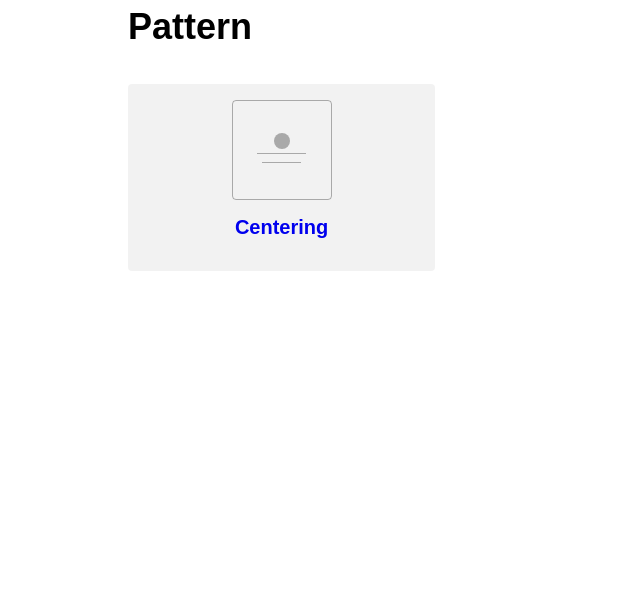
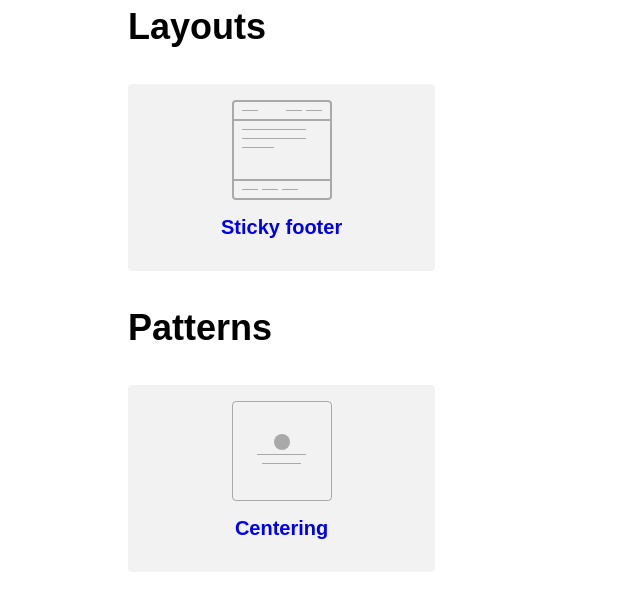
Before and after one commit to phuocng/csslayout, a React (Vite) app: page / in a window 1280 px wide. Shown: the top 610 px of the page, without its empty margins (0-640 px from the left). Built offline with nearby package versions, Linux system fonts and the light colour scheme; a small style sheet from the web is missing.

Commit message:
Add cover for sticky footer

```diff
--- a/client/Home.jsx
+++ b/client/Home.jsx
@@ -2,6 +2,7 @@ import React from 'react';
 import { Link } from 'react-router-dom';
 
 import CenterCover from './covers/CenterCover';
+import StickyFooterCover from './covers/StickyFooterCover';
 import Layout from './Layout';
 import useDocumentTitle from './useDocumentTitle';
 
@@ -10,7 +11,18 @@ const Home = () => {
 
     return (
         <Layout>
-            <h2 className="f2 lh-copy">Pattern</h2>
+            <h2 className="f2 lh-copy">Layouts</h2>
+
+            <div className="flex flex-wrap justify-between">
+                 <div className="w-30">
+                    <Link to="/centering" className="link flex flex-column items-center justify-center bg-black-05 br2 pa3">
+                        <StickyFooterCover />
+                        <h4 className="f4 mv0 pv3">Sticky footer</h4>
+                    </Link>
+                </div>
+            </div>
+
+            <h2 className="f2 lh-copy">Patterns</h2>
 
             <div className="flex flex-wrap justify-between">
                 <div className="w-30">
--- /dev/null
+++ b/client/covers/StickyFooterCover.jsx
@@ -0,0 +1,38 @@
+import React from 'react';
+
+import Frame from '../placeholders/Frame';
+import Line from '../placeholders/Line';
+
+const StickyFooterCover = () => {
+    return (
+        <Frame size="medium">
+            <div className="h-100 flex flex-column">
+                <div className="flex-shrink-0">
+                    <div className="w-100 flex items-center pa2">
+                        <div className="w1"><Line /></div>
+                        <div className="w1 ml-auto"><Line /></div>
+                        <div className="w1 ml1"><Line /></div>
+                    </div>
+                    <Line size="medium" />
+                </div>
+                <div className="flex-grow-1">
+                    <div className="pa2">
+                        <div className="w3 mb2"><Line /></div>
+                        <div className="w3 mb2"><Line /></div>
+                        <div className="w2"><Line /></div>
+                    </div>
+                </div>
+                <div className="flex-shrink-0">
+                    <Line size="medium" />
+                    <div className="w-100 flex items-center pa2">
+                        <div className="w1"><Line /></div>
+                        <div className="w1 ml1"><Line /></div>
+                        <div className="w1 ml1"><Line /></div>
+                    </div>
+                </div>
+            </div>
+        </Frame>
+    );
+};
+
+export default StickyFooterCover;
--- a/client/placeholders/Frame.jsx
+++ b/client/placeholders/Frame.jsx
@@ -1,10 +1,13 @@
 import React from 'react';
 
-const Frame = ({ children }) => {
+const Frame = ({ children, size }) => {
+    const bw = (size === 'medium' ? '2px' : '1px');
+
     return (
         <div
             className="ba b--black-30 br2"
             style={{
+                borderWidth: bw,
                 height: '100px',
                 width: '100px',
             }}
--- a/client/placeholders/Line.jsx
+++ b/client/placeholders/Line.jsx
@@ -1,10 +1,12 @@
 import React from 'react';
 
-const Line = () => {
+const Line = ({ size }) => {
+    const h = (size === 'medium' ? '2px' : '1px');
+
     return (
         <div
             className="w-100 bg-black-30"
-            style={{ height: '1px' }}
+            style={{ height: h }}
         />
     );
 };
```
